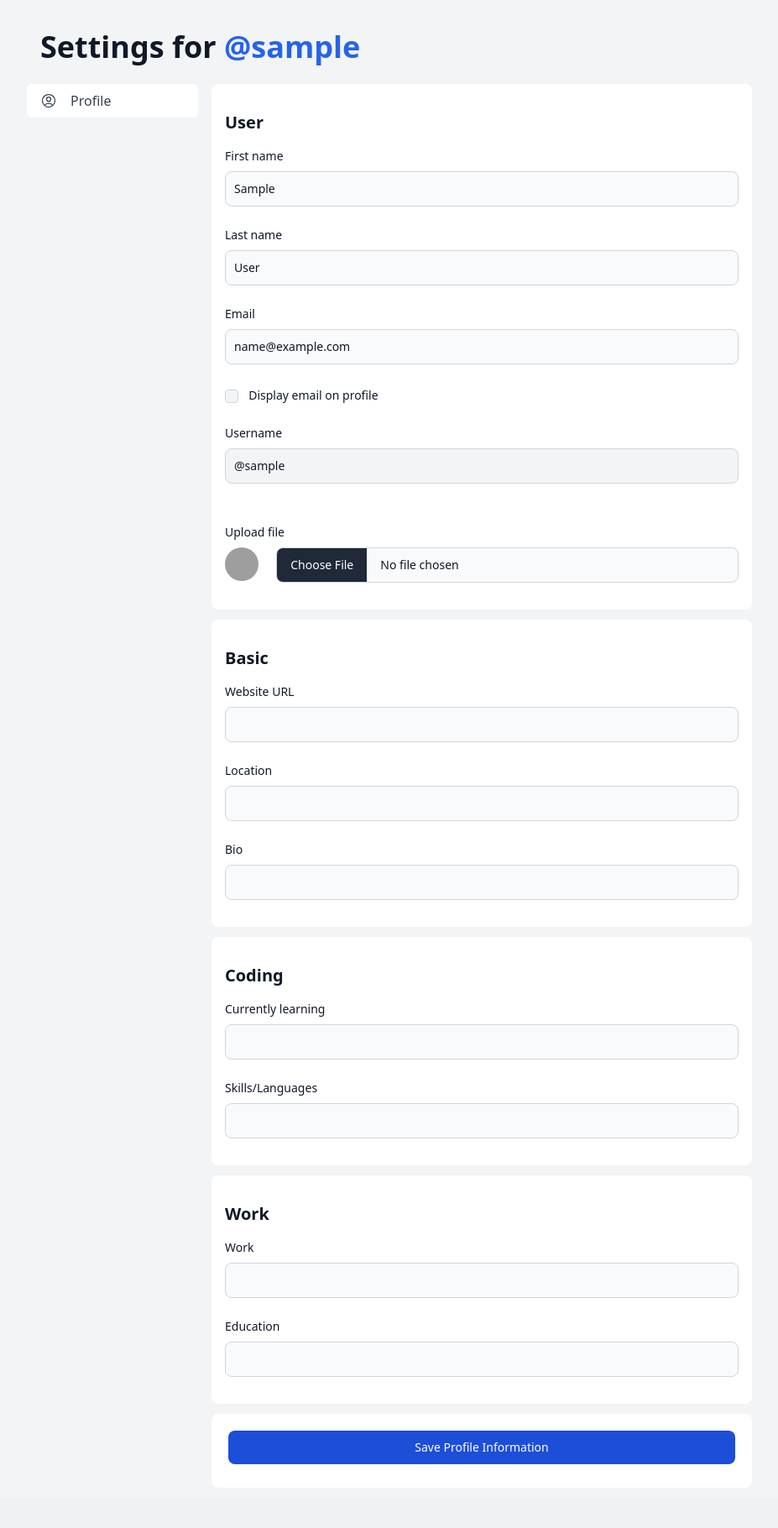
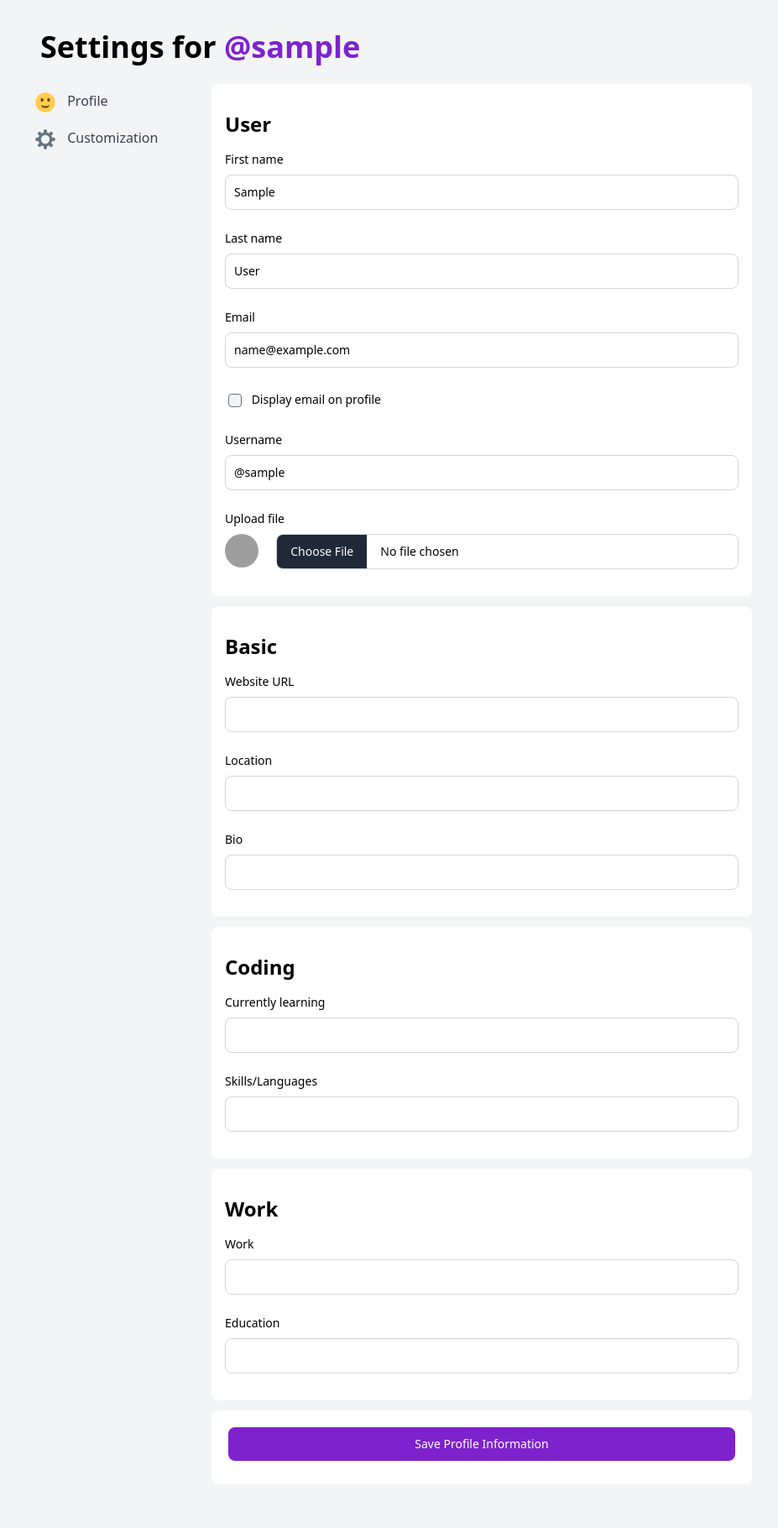
Before and after one commit to AbdulbositGo/DevClone, a Django app: page /settings/ in a window 1280 px wide. Shown: the part 40-1860 px from the top of the page at 84% size, without its empty margins (176-1103 px from the left). Before the commit the page ends 1812 px from the top, so only its background shows below. Run offline with Django 4.2, Linux system fonts and the light colour scheme; the visitor is signed in with stand-in values (Sample User, id 1); data comes from the database, SQL or seed files in the repository; data that the repository does not hold is empty; some libraries are stand-ins or nearby versions; grey boxes are pictures that could not be loaded.

Commit message:
settings page dark mode finished

```diff
--- a/users/forms.py
+++ b/users/forms.py
@@ -3,9 +3,9 @@ from django import forms
 
 from .models import Profile, Basic, Coding, Work
 
-text_input_class = 'bg-gray-50 border border-gray-300 text-gray-900 sm:text-sm rounded-lg focus:ring-primary-600 ' \
-                   'focus:border-primary-600 block w-full p-2.5 dark:bg-gray-700 dark:border-gray-600 ' \
-                   'dark:placeholder-gray-400 dark:text-white dark:focus:ring-blue-500 dark:focus:border-blue-500'
+text_input_class = 'border border-gray-300 text-black font-medium text-sm rounded-lg w-full p-2.5 ' \
+                   'focus:ring-purple-700 focus:border-purple-700 dark:bg-black dark:border-zinc-700 ' \
+                   'dark:placeholder-gray-400 dark:hover:border-zinc-600 dark:text-white'
 
 
 class RegistrationForm(UserCreationForm):
@@ -36,16 +36,12 @@ class ProfileModelForm(forms.ModelForm):
             'last_name': forms.TextInput(attrs={'class': text_input_class}),
             'email': forms.EmailInput(attrs={'class': text_input_class}),
             'display_email': forms.CheckboxInput(attrs={
-                'class': 'w-4 h-4 text-blue-600 bg-gray-100 border-gray-300 '
-                         'rounded focus:ring-blue-500 '
-                         'dark:focus:ring-blue-600 dark:ring-offset-gray-800 '
-                         'focus:ring-2 dark:bg-gray-700 dark:border-gray-600'
+                'class': 'bg-gray-100 rounded focus:ring-purple-700 dark:border-zinc-700 dark:bg-black'
             }),
             'image': forms.FileInput(attrs={
-                'class': 'block w-full col-span-9 text-sm text-gray-900 border '
-                         'border-gray-300 rounded-lg cursor-pointer bg-gray-50 '
-                         'dark:text-gray-400 focus:outline-none dark:bg-gray-700 '
-                         'dark:border-gray-600 dark:placeholder-gray-400'
+                'class': 'col-span-9 text-sm text-black border border-gray-300 '
+                         'rounded-lg cursor-pointer focus:ring-purple-700 focus:border-purple-700 '
+                         'dark:text-zinc-600 dark:border-zinc-700 dark:bg-black'
             }),
         }
 
--- a/users/templates/settings.html
+++ b/users/templates/settings.html
@@ -5,54 +5,61 @@ Settings-for-{{ profile.username }}
 {% endblock %}
 
 {% block content %}
-    <div class="px-4 max-w-4xl m-auto dark:bg-gray-900">
-        <p class="px-4 py-6 font-extrabold text-4xl text-gray-900 dark:text-white">Settings for
-            <a href="{% url 'profile' profile.username %}" class="font-extrabold text-blue-600 dark:text-blue-500 hover:underline">@{{ profile.username }}</a>
+    <div class="px-4 max-w-4xl m-auto">
+        <p class="px-4 py-6 font-extrabold text-4xl text-black dark:text-white">Settings for
+            <a href="{% url 'profile' profile.username %}" class="font-extrabold text-purple-700 hover:underline">@{{ profile.username }}</a>
         </p>
         <div class="w-full grid grid-cols-1 lg:grid-cols-4 xl:grid-cols-4 2xl:grid-cols-4 gap-4">
-            <div class="h-fit rounded-lg dark:bg-gray-900">
-                <nav>
-                    <a class="flex items-center px-4 py-2 text-gray-700 bg-white rounded-md dark:bg-gray-800 dark:text-gray-200" href="#">
-                        <svg class="w-5 h-5" viewBox="0 0 24 24" fill="none" xmlns="http://www.w3.org/2000/svg">
-                            <svg xmlns="http://www.w3.org/2000/svg" fill="none" viewBox="0 0 24 24" stroke-width="1.5" stroke="currentColor" class="w-6 h-6">
-                              <path stroke-linecap="round" stroke-linejoin="round" d="M17.982 18.725A7.488 7.488 0 0012 15.75a7.488 7.488 0 00-5.982 2.975m11.963 0a9 9 0 10-11.963 0m11.963 0A8.966 8.966 0 0112 21a8.966 8.966 0 01-5.982-2.275M15 9.75a3 3 0 11-6 0 3 3 0 016 0z"></path>
+            <div class="h-fit rounded-lg">
+                <ul>
+                    <li class="p-2 rounded-lg hover:bg-purple-700 hover:text-white">
+                        <a class="text-gray-700 rounded-md dark:text-white" href="#">
+                            <svg xmlns="http://www.w3.org/2000/svg" width="28" height="28" viewBox="0 0 24 24" role="img" class="inline">
+                                <path d="M22 12c0 5.523-4.477 10-10 10S2 17.523 2 12 6.477 2 12 2s10 4.477 10 10z" fill="#FFCC4D"></path>
+                                <path d="M7.842 15.123c.025.1.649 2.433 4.158 2.433 3.51 0 4.133-2.333 4.158-2.433a.277.277 0 00-.464-.265c-.011.01-1.086 1.03-3.695 1.03-2.607 0-3.683-1.02-3.692-1.03a.28.28 0 00-.452.087.278.278 0 00-.014.178zM10.056 9.5c0 1.074-.622 1.944-1.39 1.944-.767 0-1.388-.87-1.388-1.944 0-1.074.621-1.944 1.389-1.944.767 0 1.389.87 1.389 1.944zm6.666 0c0 1.074-.621 1.944-1.389 1.944-.767 0-1.389-.87-1.389-1.944 0-1.074.622-1.944 1.39-1.944.767 0 1.388.87 1.388 1.944z" fill="#664500"></path>
                             </svg>
-                        </svg>
-                        <span class="mx-4 font-medium">Profile</span>
-                    </a>
-                </nav>
+                            <span class="mx-2 font-medium">Profile</span>
+                        </a>
+                    </li>
+                    <li class="p-2 rounded-lg hover:bg-purple-700 hover:text-white">
+                        <a class="text-gray-700 rounded-md dark:text-white" href="#">
+                            <svg xmlns="http://www.w3.org/2000/svg" width="28" height="28" viewBox="0 0 24 24" role="img" class="inline">
+                                <path d="M12 16.444a4.444 4.444 0 110-8.889 4.444 4.444 0 010 8.89zm8.889-6.11H19.02a7.16 7.16 0 00-.879-2.12l1.322-1.32a1.112 1.112 0 000-1.572l-.786-.786a1.11 1.11 0 00-1.571 0l-1.321 1.322a7.167 7.167 0 00-2.12-.88V3.112A1.111 1.111 0 0012.557 2h-1.112a1.11 1.11 0 00-1.11 1.111V4.98a7.167 7.167 0 00-2.12.879l-1.32-1.322a1.111 1.111 0 00-1.572 0l-.786.786a1.112 1.112 0 000 1.571l1.322 1.321a7.172 7.172 0 00-.88 2.12H3.112A1.111 1.111 0 002 11.443v1.112a1.11 1.11 0 001.111 1.11H4.98c.18.76.48 1.473.879 2.119l-1.322 1.322a1.112 1.112 0 000 1.571l.786.786a1.113 1.113 0 001.571 0l1.321-1.322c.655.405 1.37.702 2.12.88v1.867A1.111 1.111 0 0011.443 22h1.112a1.111 1.111 0 001.11-1.111V19.02c.76-.18 1.473-.48 2.119-.879l1.322 1.322a1.108 1.108 0 001.571 0l.786-.786a1.111 1.111 0 000-1.571l-1.322-1.321a7.16 7.16 0 00.88-2.12h1.867A1.111 1.111 0 0022 12.557v-1.112a1.111 1.111 0 00-1.111-1.11z" fill="#66757F"></path>
+                            </svg>
+                            <span class="mx-2 font-medium">Customization</span>
+                        </a>
+                    </li>
+                </ul>
             </div>
 
-            <div class="h-fit rounded-lg lg:col-span-3 xl:col-span-3 2xl:col-span-3 dark:bg-gray-900">
+            <div class="h-fit rounded-lg lg:col-span-3 dark:bg-black mb-10">
                    <form method="POST" enctype="multipart/form-data">
                        {% csrf_token %}
-
-                       <div class="bg-white mb-3 py-4 rounded-lg dark:bg-gray-900">
-                          <div class=" px-4 py-6 mx-auto max-w-2xl lg:py-4">
-                              <h2 class="mb-4 text-xl font-bold text-gray-900 dark:text-white">User</h2>
-                              <div class="grid gap-4 sm:grid-cols-2 sm:gap-6">
-                                  <div class="sm:col-span-2">
-                                      <label for="name" class="block mb-2 text-sm font-medium text-gray-900 dark:text-white">First name</label>
+                       <div class="bg-white mb-3 py-4 rounded-lg dark:bg-zinc-900">
+                          <div class="p-4 mx-auto">
+                              <h2 class="mb-4 text-2xl font-bold text-black dark:text-white">User</h2>
+                              <div class="grid grid-cols-2 gap-6">
+                                  <div class="col-span-2">
+                                      <label for="name" class="block mb-2 text-sm font-medium text-black dark:text-white">First name</label>
                                       {{ profile_form.first_name }}
                                   </div>
-                                  <div class="sm:col-span-2">
-                                      <label for="name" class="block mb-2 text-sm font-medium text-gray-900 dark:text-white">Last name</label>
+                                  <div class="col-span-2">
+                                      <label for="name" class="block mb-2 text-sm font-medium text-black dark:text-white">Last name</label>
                                       {{ profile_form.last_name }}
                                   </div>
-                                  <div class="sm:col-span-2">
-                                      <label for="name" class="block mb-2 text-sm font-medium text-gray-900 dark:text-white">Email</label>
+                                  <div class="col-span-2 ">
+                                      <label for="name" class="block mb-2 text-sm font-medium text-black dark:text-white">Email</label>
                                       {{ profile_form.email }}
                                   </div>
-                                  <div class="sm:col-span-2">
-                                      {{ profile_form.display_email }}
-                                      <label for="default-checkbox" class="ml-2 text-sm font-medium text-gray-900 dark:text-gray-300">Display email on profile</label>
+                                  <div class="col-span-2 ">
+                                      <label for="id_display_email" class="dark:hover:bg-black rounded-lg p-1 block text-sm font-medium text-black dark:text-gray-300">{{ profile_form.display_email }} <span class="ml-2">Display email on profile</span></label>
                                   </div>
-                                  <div class="sm:col-span-2">
-                                      <label for="name" class="block mb-2 text-sm font-medium text-gray-900 dark:text-white">Username</label>
-                                      <p id="disabled-input" class="mb-6 bg-gray-100 border border-gray-300 text-gray-900 text-sm rounded-lg focus:ring-blue-500 focus:border-blue-500 block w-full p-2.5 cursor-not-allowed dark:bg-gray-700 dark:border-gray-600 dark:placeholder-gray-400 dark:text-gray-400 dark:focus:ring-blue-500 dark:focus:border-blue-500" disabled>@{{ profile.username }}</p>
+                                  <div class="col-span-2">
+                                      <label for="name" class="block mb-2 text-sm font-medium text-black dark:text-white">Username</label>
+                                      <p id="disabled-input" class="border border-gray-300 text-black font-medium text-sm rounded-lg w-full p-2.5 focus:ring-purple-700 focus:border-purple-700 dark:bg-black dark:border-zinc-700 dark:placeholder-gray-400 dark:hover:border-zinc-600 dark:text-white cursor-not-allowed" disabled>@{{ profile.username }}</p>
                                   </div>
-                                  <div class="sm:col-span-2">
-                                      <label class="block mb-2 text-sm font-medium text-gray-900 dark:text-white" for="file_input">Upload file</label>
+                                  <div class="col-span-2">
+                                      <label class="block mb-2 text-sm font-medium text-black dark:text-white" for="file_input">Upload file</label>
                                           <div class="grid grid-cols-10">
                                               <img class="w-10 h-10 col-span-1 object-cover rounded-full" src="{{ profile.image.url}}" alt="Rounded avatar">
                                               {{ profile_form.image }}
@@ -60,63 +67,63 @@ Settings-for-{{ profile.username }}
                                       </div>
                                   </div>
                           </div>
-                        </div>
+                       </div>
 
-                       <div class="bg-white mb-3 py-4 rounded-lg dark:bg-gray-900">
-                          <div class=" px-4 py-6 mx-auto max-w-2xl lg:py-4">
-                              <h2 class="mb-4 text-xl font-bold text-gray-900 dark:text-white">Basic</h2>
-                                  <div class="grid gap-4 sm:grid-cols-2 sm:gap-6">
-                                      <div class="sm:col-span-2">
-                                          <label for="name" class="block mb-2 text-sm font-medium text-gray-900 dark:text-white">Website URL</label>
+                       <div class="bg-white mb-3 py-4 rounded-lg dark:bg-zinc-900">
+                          <div class="p-4 mx-auto">
+                              <h2 class="mb-4 text-2xl font-bold text-black dark:text-white">Basic</h2>
+                                  <div class="grid grid-cols-2 gap-6">
+                                      <div class="col-span-2">
+                                          <label for="name" class="block mb-2 text-sm font-medium text-black dark:text-white">Website URL</label>
                                         {{ basic_form.site }}
                                       </div>
-                                      <div class="sm:col-span-2">
-                                          <label for="name" class="block mb-2 text-sm font-medium text-gray-900 dark:text-white">Location</label>
+                                      <div class="col-span-2">
+                                          <label for="name" class="block mb-2 text-sm font-medium text-black dark:text-white">Location</label>
                                         {{ basic_form.location }}
                                       </div>
-                                      <div class="sm:col-span-2">
-                                          <label for="name" class="block mb-2 text-sm font-medium text-gray-900 dark:text-white">Bio</label>
+                                      <div class="col-span-2">
+                                          <label for="name" class="block mb-2 text-sm font-medium text-black dark:text-white">Bio</label>
                                         {{ basic_form.bio }}
                                       </div>
                                   </div>
                           </div>
                         </div>
 
-                       <div class="bg-white mb-3 py-4 rounded-lg dark:bg-gray-900">
-                          <div class=" px-4 py-6 mx-auto max-w-2xl lg:py-4">
-                              <h2 class="mb-4 text-xl font-bold text-gray-900 dark:text-white">Coding</h2>
-                                  <div class="grid gap-4 sm:grid-cols-2 sm:gap-6">
-                                      <div class="sm:col-span-2">
-                                          <label for="name" class="block mb-2 text-sm font-medium text-gray-900 dark:text-white">Currently learning</label>
+                       <div class="bg-white mb-3 py-4 rounded-lg dark:bg-zinc-900">
+                          <div class="p-4 mx-auto">
+                              <h2 class="mb-4 text-2xl font-bold text-black dark:text-white">Coding</h2>
+                                  <div class="grid grid-cols-2 gap-6">
+                                      <div class="col-span-2">
+                                          <label for="name" class="block mb-2 text-sm font-medium text-black dark:text-white">Currently learning</label>
                                         {{ coding_form.current }}
                                       </div>
-                                      <div class="sm:col-span-2">
-                                          <label for="name" class="block mb-2 text-sm font-medium text-gray-900 dark:text-white">Skills/Languages</label>
+                                      <div class="col-span-2">
+                                          <label for="name" class="block mb-2 text-sm font-medium text-black dark:text-white">Skills/Languages</label>
                                         {{ coding_form.skills }}
                                       </div>
                                   </div>
                           </div>
                         </div>
 
-                       <div class="bg-white mb-3 py-4 rounded-lg dark:bg-gray-900">
-                          <div class=" px-4 py-6 mx-auto max-w-2xl lg:py-4">
-                              <h2 class="mb-4 text-xl font-bold text-gray-900 dark:text-white">Work</h2>
-                                  <div class="grid gap-4 sm:grid-cols-2 sm:gap-6">
-                                      <div class="sm:col-span-2">
-                                          <label for="name" class="block mb-2 text-sm font-medium text-gray-900 dark:text-white">Work</label>
-                                        {{ work_form.work }}
+                       <div class="bg-white mb-3 py-4 rounded-lg dark:bg-zinc-900">
+                          <div class="p-4 mx-auto">
+                              <h2 class="mb-4 text-2xl font-bold text-black dark:text-white">Work</h2>
+                                  <div class="grid grid-cols-2 gap-6">
+                                      <div class="col-span-2">
+                                          <label for="name" class="block mb-2 text-sm font-medium text-black dark:text-white">Work</label>
+                                          {{ work_form.work }}
                                       </div>
 
-                                      <div class="sm:col-span-2">
-                                          <label for="name" class="block mb-2 text-sm font-medium text-gray-900 dark:text-white">Education</label>
+                                      <div class="col-span-2">
+                                          <label for="name" class="block mb-2 text-sm font-medium text-black dark:text-white">Education</label>
                                         {{ work_form.education }}
                                       </div>
                                   </div>
                           </div>
                         </div>
 
-                       <div class="bg-white mb-3 p-5 rounded-lg dark:bg-gray-900">
-                            <button type="submit" class="text-white w-full bg-blue-700 hover:bg-blue-800 focus:ring-4 focus:ring-blue-300 font-medium rounded-lg text-sm px-5 py-2.5 mr-2 mb-2 dark:bg-blue-600 dark:hover:bg-blue-700 focus:outline-none dark:focus:ring-blue-800">Save Profile Information</button>
+                       <div class="bg-white mb-3 p-5 rounded-lg dark:bg-zinc-900">
+                            <button type="submit" class="text-white w-full bg-purple-700 hover:bg-purple-800 focus:ring-4 focus:ring-purple-900 font-medium rounded-lg text-sm px-5 py-2.5 mr-2 mb-2">Save Profile Information</button>
                        </div>
                    </form>
             </div>
```
Also changed, not shown: users/templates/profile.html (+18 -3 lines).
